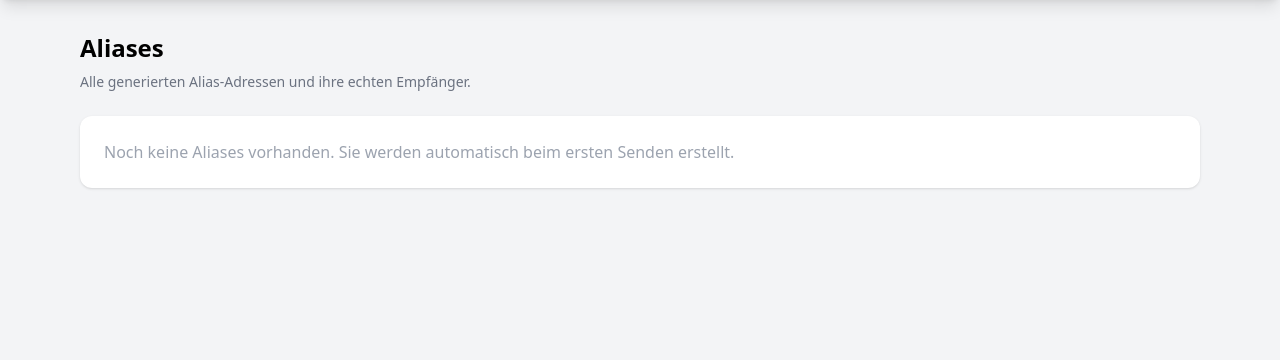
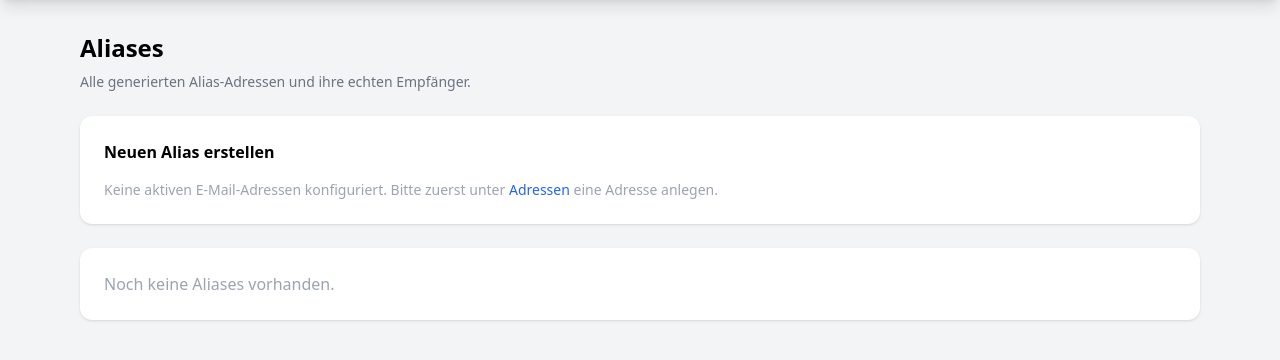
Before and after one commit to boernie77/EmailRelay, a FastAPI app: template alias-api/templates/aliases.html in a window 1280 px wide. Shown: the part 53-413 px from the top of the page. Run offline with FastAPI, Linux system fonts and the light colour scheme; the template is opened without the code that fills it, so the values that code supplies are empty; some libraries are stand-ins or nearby versions.

Commit message:
Auto-update: 2026-03-24 09:53

```diff
--- a/alias-api/templates/aliases.html
+++ b/alias-api/templates/aliases.html
@@ -4,6 +4,36 @@
 <h1 class="text-2xl font-bold mb-2">Aliases</h1>
 <p class="text-gray-500 mb-6 text-sm">Alle generierten Alias-Adressen und ihre echten Empfänger.</p>
 
+<!-- Neuen Alias manuell erstellen -->
+<div class="bg-white rounded-xl shadow p-6 mb-6">
+  <h2 class="text-base font-semibold mb-4">Neuen Alias erstellen</h2>
+  {% if email_addresses %}
+  <form method="post" action="/aliases/create" class="flex flex-wrap gap-3 items-end">
+    <div>
+      <label class="block text-sm font-medium text-gray-700 mb-1">Echte Adresse</label>
+      <select name="real_address" required
+              class="border rounded-lg px-3 py-2 text-sm focus:outline-none focus:ring-2 focus:ring-blue-400">
+        {% for a in email_addresses %}
+        <option value="{{ a.address }}">{{ a.address }}</option>
+        {% endfor %}
+      </select>
+    </div>
+    <div>
+      <label class="block text-sm font-medium text-gray-700 mb-1">Bezeichnung <span class="text-gray-400 font-normal">(optional)</span></label>
+      <input type="text" name="label" placeholder="z.B. Amazon, Newsletter …"
+             class="border rounded-lg px-3 py-2 text-sm focus:outline-none focus:ring-2 focus:ring-blue-400 w-64">
+    </div>
+    <button type="submit"
+            class="bg-blue-600 hover:bg-blue-700 text-white font-semibold px-4 py-2 rounded-lg transition text-sm">
+      Alias erstellen
+    </button>
+  </form>
+  {% else %}
+  <p class="text-sm text-gray-400">Keine aktiven E-Mail-Adressen konfiguriert. Bitte zuerst unter <a href="/addresses" class="text-blue-600 hover:underline">Adressen</a> eine Adresse anlegen.</p>
+  {% endif %}
+</div>
+
+<!-- Alias-Liste -->
 <div class="bg-white rounded-xl shadow p-6">
   {% if aliases %}
   <table class="w-full text-sm">
@@ -11,6 +41,7 @@
       <tr class="text-left text-gray-500 border-b">
         <th class="pb-2">Alias-Adresse</th>
         <th class="pb-2">Echte Adresse</th>
+        <th class="pb-2">Bezeichnung</th>
         <th class="pb-2">Erstellt</th>
         <th class="pb-2">Zuletzt genutzt</th>
         <th class="pb-2">Status</th>
@@ -22,25 +53,26 @@
       <tr class="border-b last:border-0 hover:bg-gray-50">
         <td class="py-2 font-mono text-blue-700">{{ a.alias_address }}</td>
         <td class="py-2 font-mono text-gray-600">{{ a.real_address }}</td>
+        <td class="py-2 text-gray-500">{{ a.label or '–' }}</td>
         <td class="py-2 text-gray-400">{{ a.created_at.strftime('%d.%m.%Y') }}</td>
         <td class="py-2 text-gray-400">{{ a.last_used.strftime('%d.%m.%Y %H:%M') if a.last_used else '–' }}</td>
         <td class="py-2">
           {% if a.active %}
           <span class="bg-green-100 text-green-700 px-2 py-0.5 rounded-full text-xs">Aktiv</span>
           {% else %}
-          <span class="bg-red-100 text-red-500 px-2 py-0.5 rounded-full text-xs">Deaktiviert</span>
+          <span class="bg-red-100 text-red-500 px-2 py-0.5 rounded-full text-xs">Blockiert</span>
           {% endif %}
         </td>
         <td class="py-2 flex gap-2 flex-wrap">
           {% if a.active %}
           <form method="post" action="/aliases/{{ a.id }}/rotate"
                 onsubmit="return confirm('Neuen Alias erstellen? Der alte wird deaktiviert (kann reaktiviert werden).')">
-            <button class="text-xs text-green-600 hover:underline">Neuer Alias</button>
+            <button class="text-xs text-green-600 hover:underline">Rotieren</button>
           </form>
           {% endif %}
           <form method="post" action="/aliases/{{ a.id }}/toggle">
             <button class="text-xs text-blue-600 hover:underline">
-              {{ 'Deaktivieren' if a.active else 'Aktivieren' }}
+              {{ 'Blockieren' if a.active else 'Aktivieren' }}
             </button>
           </form>
           <form method="post" action="/aliases/{{ a.id }}/delete"
@@ -53,7 +85,7 @@
     </tbody>
   </table>
   {% else %}
-  <p class="text-gray-400">Noch keine Aliases vorhanden. Sie werden automatisch beim ersten Senden erstellt.</p>
+  <p class="text-gray-400">Noch keine Aliases vorhanden.</p>
   {% endif %}
 </div>
 {% endblock %}
```
